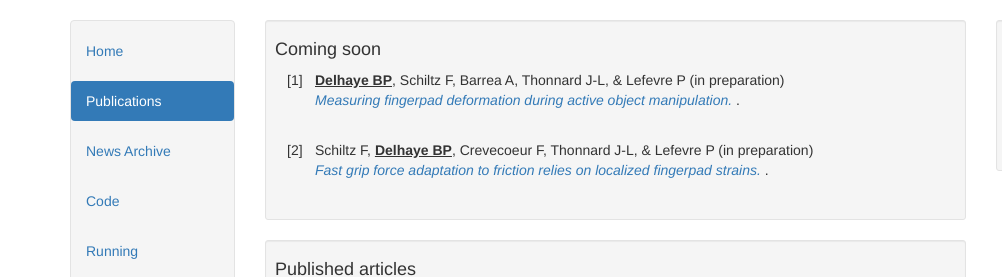
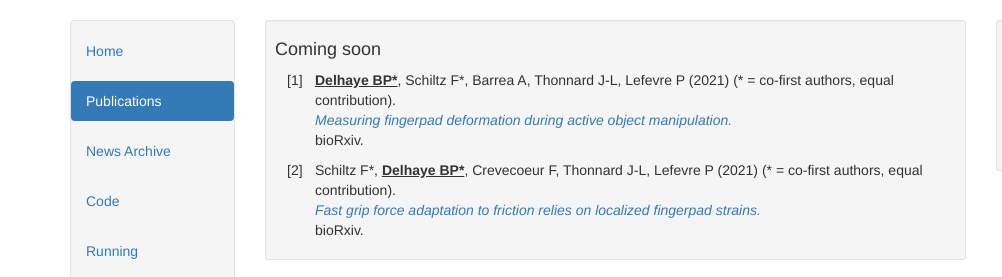
Before and after one commit to delhayeben/delhayeben.github.io, a plain HTML site: page index.html in a window 1280 px wide. Both pictures are taken after a click on the link "Publications". Shown: the part 179-456 px from the top of the page, 0-1002 px from the left. Drawn offline with nearby package versions, Linux system fonts and the light colour scheme; no server answers; a script that the page names is missing.

Commit message:
updated preprints with Felicien

```diff
--- a/index.html
+++ b/index.html
@@ -119,11 +119,13 @@
                   <div class="well well-sm">
                     <h4>Coming soon</h4>
                     <ol>
-                      <li><b><u>Delhaye BP</u></b>, Schiltz F, Barrea A, Thonnard J-L, & Lefevre P (in preparation)<br>
-                        <i><a>Measuring fingerpad deformation during active object manipulation. </a></i>.<br>
+                      <li><b><u>Delhaye BP*</u></b>, Schiltz F*, Barrea A, Thonnard J-L, Lefevre P (2021) (* = co-first authors, equal contribution).<br>
+                        <i><a href="https://doi.org/10.1101/2021.07.20.453037">Measuring fingerpad deformation during active object manipulation.</a></i><br>
+                        bioRxiv.
                         <br>
-                        <li>Schiltz F, <b><u>Delhaye BP</u></b>, Crevecoeur F, Thonnard J-L, & Lefevre P (in preparation)<br>
-                        <i><a>Fast grip force adaptation to friction relies on localized fingerpad strains. </a></i>.<br>
+                        <li>Schiltz F*, <b><u>Delhaye BP*</u></b>, Crevecoeur F, Thonnard J-L, Lefevre P (2021) (* = co-first authors, equal contribution).<br>
+                        <i><a href="https://doi.org/10.1101/2021.07.20.452911">Fast grip force adaptation to friction relies on localized fingerpad strains.</a></i><br>
+                        bioRxiv.
                         <br>
                       </li>
                     </ol>
```
